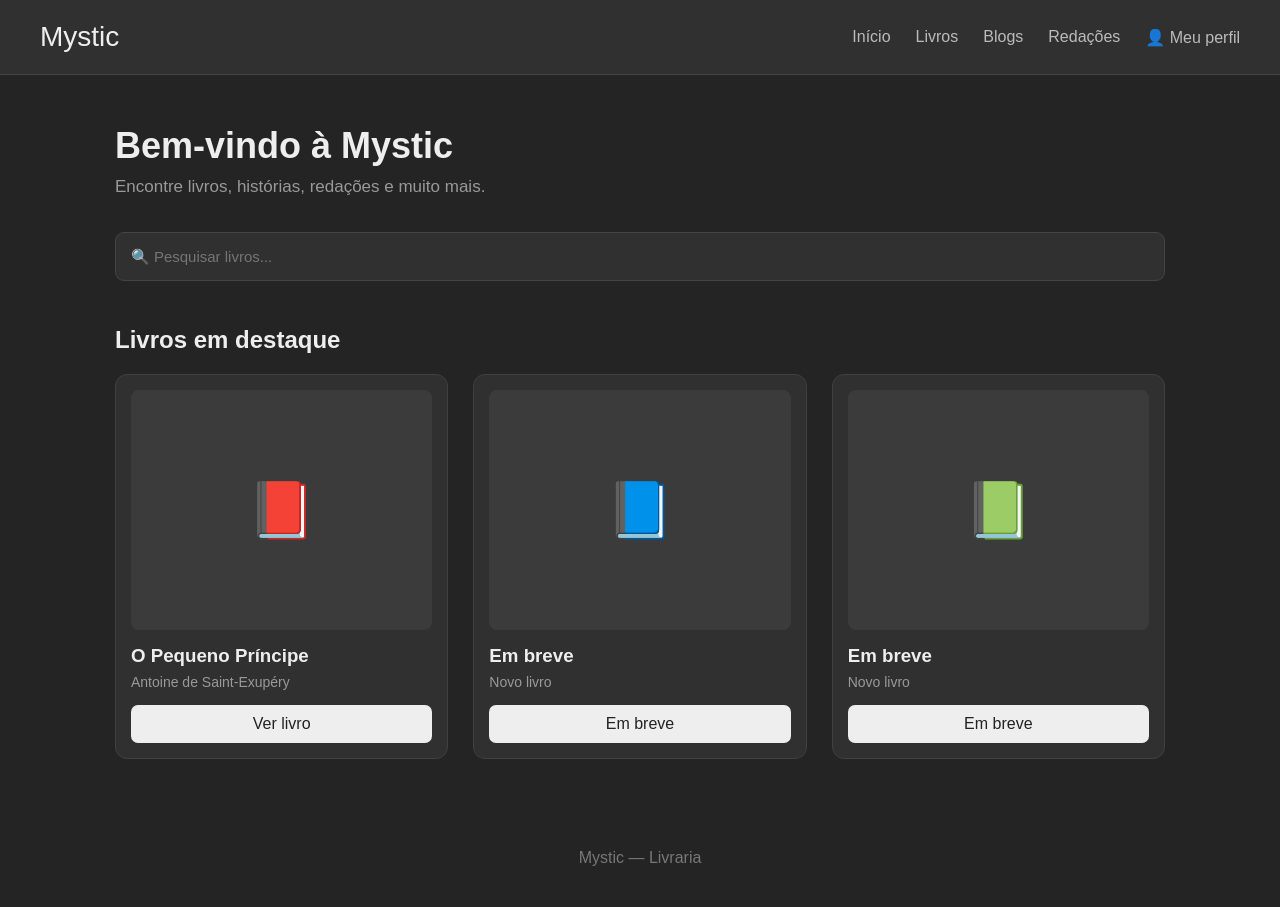
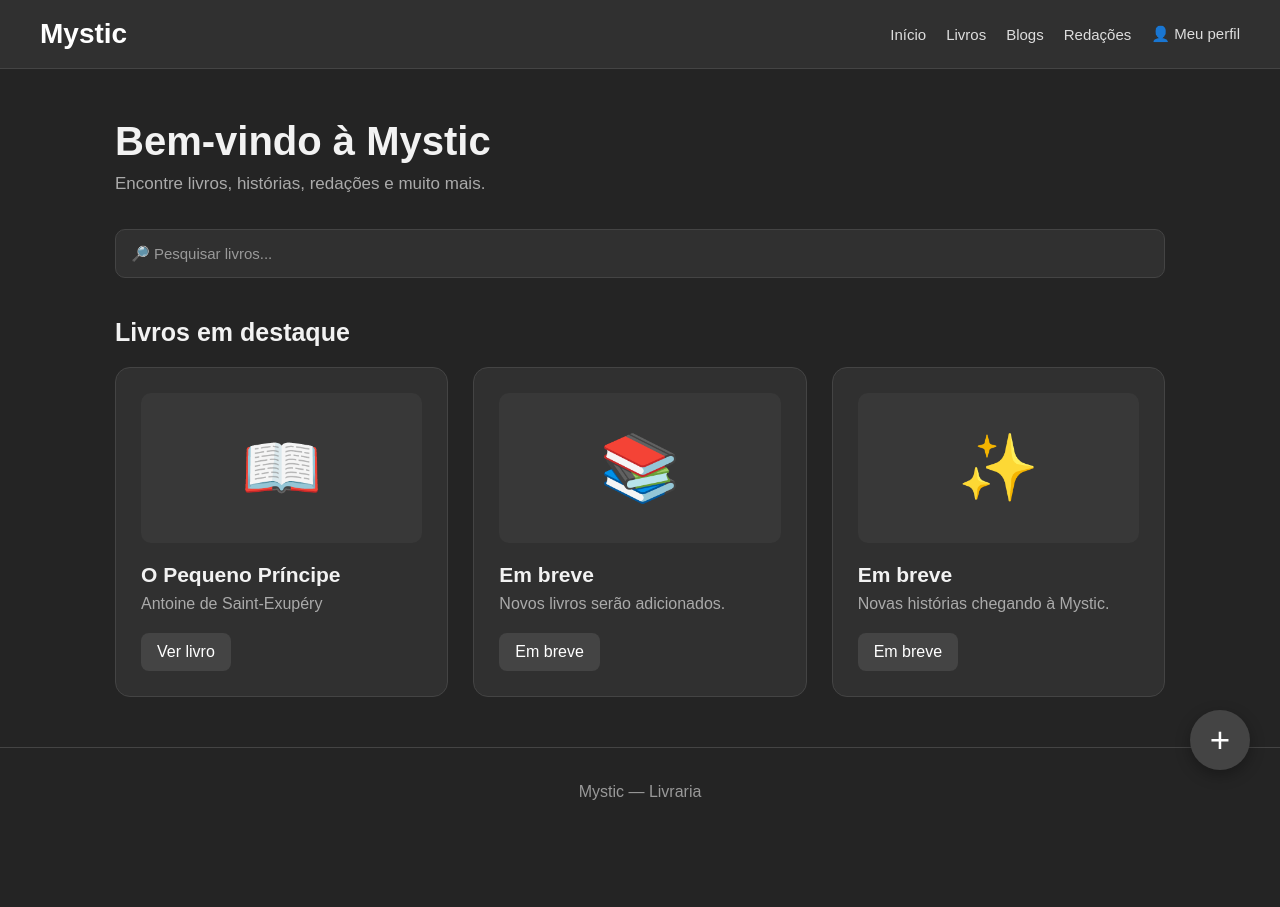
Before and after one commit to vanessapais-blip/Livraria-Mystic, a plain HTML site: page home.html in a window 1280 px wide. After the commit the page ends 836 px from the top, so only its background shows below. Drawn offline with Linux system fonts and the light colour scheme.

Commit message:
Refactor home.html for layout and style enhancements
Updated styles and content for improved layout and readability.

```diff
--- a/home.html
+++ b/home.html
@@ -1,188 +1,264 @@
 <!DOCTYPE html>
 <html lang="pt-BR">
-
 <head>
   <meta charset="UTF-8">
   <meta name="viewport" content="width=device-width, initial-scale=1.0">
 
-    <title>Mystic - Livraria</title>
+  <title>Mystic — Início</title>
 
   <style>
     * {
+      box-sizing: border-box;
       margin: 0;
       padding: 0;
-            box-sizing: border-box;
     }
 
     body {
+      font-family: Arial, sans-serif;
       background: #242424;
-            color: #eeeeee;
-            font-family: Arial, sans-serif;
+      color: #f2f2f2;
     }
 
-        /* CABEÇALHO */
-
     header {
-            height: 75px;
       background: #303030;
-            border-bottom: 1px solid #444444;
+      border-bottom: 1px solid #444;
+      padding: 18px 40px;
 
       display: flex;
+      justify-content: space-between;
       align-items: center;
-            justify-content: space-between;
-
-            padding: 0 40px;
+      gap: 20px;
     }
 
     .logo {
       font-size: 28px;
-            font-weight: 500;
+      font-weight: bold;
+      color: white;
     }
 
     nav {
       display: flex;
-            gap: 25px;
+      align-items: center;
+      gap: 20px;
+      flex-wrap: wrap;
     }
 
     nav a {
-            color: #bbbbbb;
+      color: #ddd;
       text-decoration: none;
+      font-size: 15px;
     }
 
     nav a:hover {
       color: white;
     }
 
-        /* CONTEÚDO */
-
     main {
       max-width: 1100px;
-            margin: auto;
-            padding: 50px 25px;
+      margin: 50px auto;
+      padding: 0 25px;
+    }
+
+    .boas-vindas {
+      margin-bottom: 35px;
     }
 
     .boas-vindas h1 {
-            font-size: 36px;
+      font-size: 40px;
       margin-bottom: 10px;
     }
 
     .boas-vindas p {
-            color: #999999;
+      color: #aaa;
       font-size: 17px;
     }
 
-        /* PESQUISA */
-
     .pesquisa {
       width: 100%;
-            margin-top: 35px;
-            margin-bottom: 45px;
-
       padding: 15px;
-
       background: #303030;
+      border: 1px solid #444;
+      border-radius: 10px;
       color: white;
-
-            border: 1px solid #444444;
-            border-radius: 9px;
-
       font-size: 15px;
+      margin-bottom: 40px;
+      outline: none;
     }
 
-        .pesquisa:focus {
-            outline: none;
-            border-color: #777777;
+    .pesquisa::placeholder {
+      color: #999;
     }
 
-        /* LIVROS */
-
-        .titulo {
+    .secao-titulo {
+      font-size: 25px;
       margin-bottom: 20px;
-            font-size: 24px;
     }
 
     .livros {
       display: grid;
-
-            grid-template-columns:
-                repeat(auto-fit, minmax(180px, 1fr));
-
+      grid-template-columns: repeat(auto-fit, minmax(230px, 1fr));
       gap: 25px;
     }
 
-        .livro {
+    .card {
       background: #303030;
+      border: 1px solid #444;
+      border-radius: 15px;
+      padding: 25px;
+      min-height: 300px;
 
-            border: 1px solid #404040;
-            border-radius: 12px;
-
-            padding: 15px;
-
-            transition: 0.2s;
-        }
-
-        .livro:hover {
-            transform: translateY(-4px);
-            border-color: #666666;
+      display: flex;
+      flex-direction: column;
     }
 
     .capa {
-            height: 240px;
-
-            background: #3b3b3b;
-
-            border-radius: 8px;
+      height: 150px;
+      background: #383838;
+      border-radius: 10px;
 
       display: flex;
+      justify-content: center;
       align-items: center;
-            justify-content: center;
 
-            font-size: 55px;
-
-            margin-bottom: 15px;
+      font-size: 65px;
+      margin-bottom: 20px;
     }
 
-        .livro h3 {
-            margin-bottom: 7px;
+    .card h3 {
+      font-size: 21px;
+      margin-bottom: 8px;
     }
 
-        .livro p {
-            color: #999999;
-            font-size: 14px;
+    .card p {
+      color: #aaa;
+      margin-bottom: 20px;
     }
 
     .botao {
-            display: block;
+      display: inline-block;
+      width: fit-content;
 
-            margin-top: 15px;
-            padding: 10px;
+      padding: 10px 16px;
 
-            background: #eeeeee;
-            color: #222222;
+      background: #444;
+      color: white;
 
-            text-align: center;
+      border-radius: 8px;
+      text-decoration: none;
 
-            border-radius: 7px;
-
-            text-decoration: none;
+      margin-top: auto;
     }
 
     .botao:hover {
-            background: #cccccc;
+      background: #555;
     }
-
-        /* RODAPÉ */
 
     footer {
       text-align: center;
+      color: #999;
+      padding: 35px 20px;
+      margin-top: 50px;
+      border-top: 1px solid #444;
+    }
 
-            padding: 40px;
 
-            color: #777777;
+    /* BOTÃO + */
+
+    .botao-criar {
+      position: fixed;
+      right: 30px;
+      bottom: 30px;
+
+      width: 60px;
+      height: 60px;
+
+      border: none;
+      border-radius: 50%;
+
+      background: #444;
+      color: white;
+
+      font-size: 35px;
+      line-height: 60px;
+
+      cursor: pointer;
+
+      box-shadow: 0 5px 15px rgba(0, 0, 0, 0.3);
+
+      z-index: 10;
+    }
+
+    .botao-criar:hover {
+      background: #555;
+    }
+
+
+    /* MENU DO + */
+
+    .menu-criar {
+      position: fixed;
+      right: 30px;
+      bottom: 100px;
+
+      width: 230px;
+
+      background: #303030;
+      border: 1px solid #444;
+      border-radius: 12px;
+
+      padding: 10px;
+
+      display: none;
+
+      box-shadow: 0 5px 20px rgba(0, 0, 0, 0.4);
+
+      z-index: 9;
+    }
+
+    .menu-criar.aberto {
+      display: block;
+    }
+
+    .menu-criar a {
+      display: block;
+
+      color: white;
+      text-decoration: none;
+
+      padding: 14px;
+      border-radius: 8px;
+    }
+
+    .menu-criar a:hover {
+      background: #444;
+    }
+
+
+    @media (max-width: 700px) {
+
+      header {
+        padding: 18px 20px;
+
+        flex-direction: column;
+        align-items: flex-start;
+      }
+
+      .boas-vindas h1 {
+        font-size: 32px;
+      }
+
+      .botao-criar {
+        right: 20px;
+        bottom: 20px;
+      }
+
+      .menu-criar {
+        right: 20px;
+        bottom: 90px;
+      }
     }
   </style>
 </head>
-
 
 <body>
 
@@ -192,29 +268,12 @@
       Mystic
     </div>
 
-
     <nav>
-
-            <a href="home.html">
-                Início
-            </a>
-
-            <a href="livros.html">
-                Livros
-            </a>
-
-            <a href="blogs.html">
-                Blogs
-            </a>
-
-            <a href="redacoes.html">
-                Redações
-            </a>
-
-            <a href="perfil.html">
-                👤 Meu perfil
-            </a>
-
+      <a href="home.html">Início</a>
+      <a href="livros.html">Livros</a>
+      <a href="blogs.html">Blogs</a>
+      <a href="redacoes.html">Redações</a>
+      <a href="perfil.html">👤 Meu perfil</a>
     </nav>
 
   </header>
@@ -224,9 +283,7 @@
 
     <section class="boas-vindas">
 
-            <h1>
-                Bem-vindo à Mystic
-            </h1>
+      <h1>Bem-vindo à Mystic</h1>
 
       <p>
         Encontre livros, histórias, redações e muito mais.
@@ -238,24 +295,21 @@
     <input
       class="pesquisa"
       type="text"
-            placeholder="🔍 Pesquisar livros..."
+      placeholder="🔎 Pesquisar livros..."
     >
 
 
-        <h2 class="titulo">
+    <h2 class="secao-titulo">
       Livros em destaque
     </h2>
 
 
     <section class="livros">
 
-
-            <!-- LIVRO 1 -->
-
-            <article class="livro">
+      <div class="card">
 
         <div class="capa">
-                    📕
+          📖
         </div>
 
         <h3>
@@ -266,22 +320,17 @@
           Antoine de Saint-Exupéry
         </p>
 
-                <a
-                    href="livro.html"
-                    class="botao"
-                >
+        <a href="livro.html" class="botao">
           Ver livro
         </a>
 
-            </article>
+      </div>
 
 
-            <!-- LIVRO 2 -->
-
-            <article class="livro">
+      <div class="card">
 
         <div class="capa">
-                    📘
+          📚
         </div>
 
         <h3>
@@ -289,22 +338,20 @@
         </h3>
 
         <p>
-                    Novo livro
+          Novos livros serão adicionados.
         </p>
 
-                <a href="#" class="botao">
+        <span class="botao">
           Em breve
-                </a>
+        </span>
 
-            </article>
+      </div>
 
 
-            <!-- LIVRO 3 -->
-
-            <article class="livro">
+      <div class="card">
 
         <div class="capa">
-                    📗
+          ✨
         </div>
 
         <h3>
@@ -312,27 +359,63 @@
         </h3>
 
         <p>
-                    Novo livro
+          Novas histórias chegando à Mystic.
         </p>
 
-                <a href="#" class="botao">
+        <span class="botao">
           Em breve
-                </a>
+        </span>
 
-            </article>
-
+      </div>
 
     </section>
 
   </main>
 
 
+  <!-- MENU PARA CRIAR CONTEÚDO -->
+
+  <div class="menu-criar" id="menuCriar">
+
+    <a href="criar-blog.html">
+      ✍️ Escrever um Blog
+    </a>
+
+    <a href="criar-redacao.html">
+      📝 Escrever uma Redação
+    </a>
+
+  </div>
+
+
+  <!-- BOTÃO + -->
+
+  <button
+    class="botao-criar"
+    id="botaoCriar"
+    onclick="abrirMenu()"
+    aria-label="Criar conteúdo"
+  >
+    +
+  </button>
+
+
   <footer>
-
     Mystic — Livraria
-
   </footer>
 
+
+  <script>
+
+    function abrirMenu() {
+
+      const menu = document.getElementById("menuCriar");
+
+      menu.classList.toggle("aberto");
+
+    }
+
+  </script>
+
 </body>
-
 </html>
```
Lines whose indentation alone changed are shown as unchanged.
